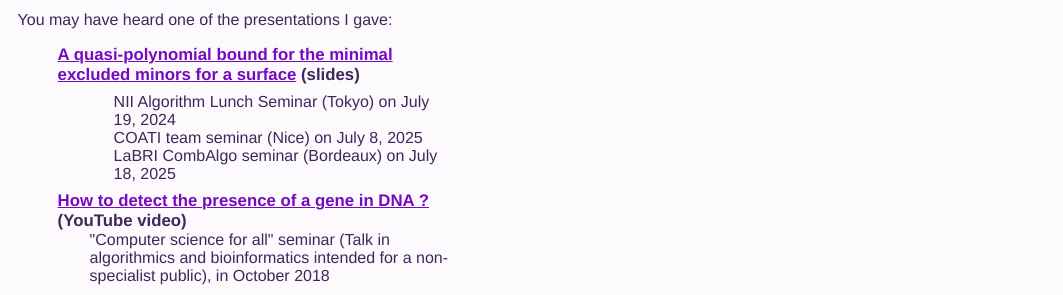
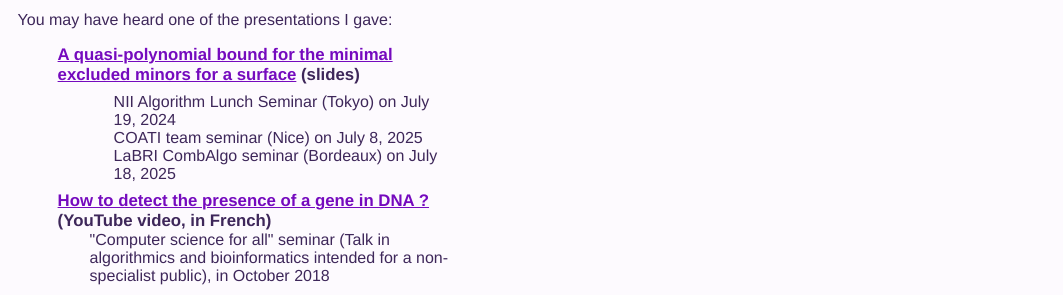
Before and after one commit to sarah-houdaigoui/website, a plain HTML site: page events.html in a window 1280 px wide. Shown: the part 349-644 px from the top of the page, without its empty margins (0-1063 px from the left). Drawn offline with Linux system fonts and the light colour scheme.

Commit message:
small modif

```diff
--- a/events.html
+++ b/events.html
@@ -51,7 +51,7 @@ You may have heard one of the presentations I gave:
         <div class="talk_date_venue">COATI team seminar (Nice) on July 8, 2025</div>
         <div class="talk_date_venue">LaBRI CombAlgo seminar (Bordeaux) on July 18, 2025</div>
     </li>
-    <div class="talk_title"><a href="https://www.youtube.com/watch?v=t3OeeVm967o">How to detect the presence of a gene in DNA ?</a> (YouTube video)</div>
+    <div class="talk_title"><a href="https://www.youtube.com/watch?v=t3OeeVm967o">How to detect the presence of a gene in DNA ?</a> (YouTube video, in French)</div>
     <div class="talk_date_venue">"Computer science for all" seminar (Talk in algorithmics and bioinformatics intended for a non-specialist public), in October 2018</div>
 </ul>
 
```
